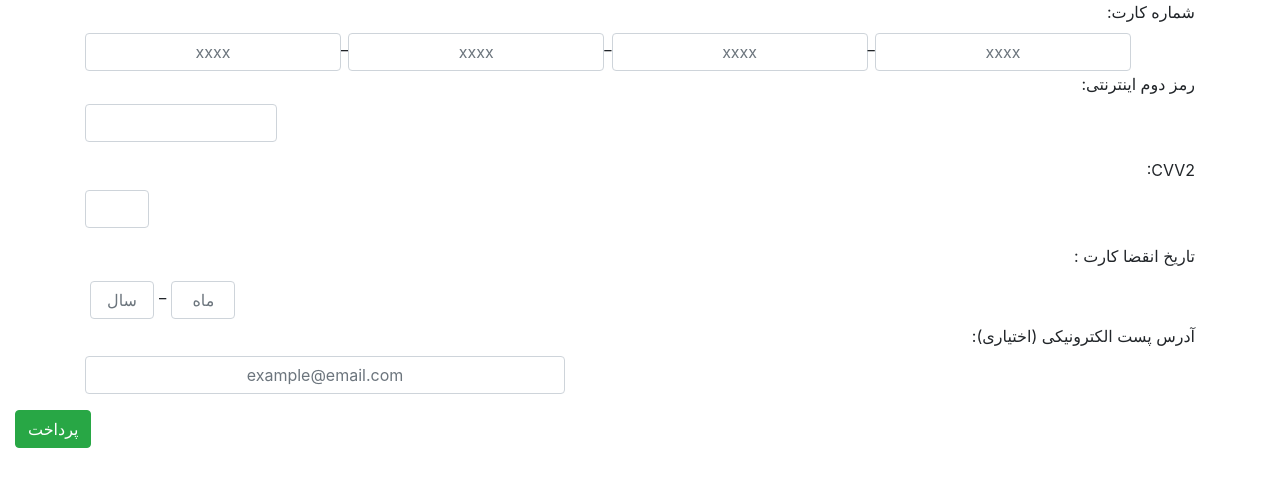
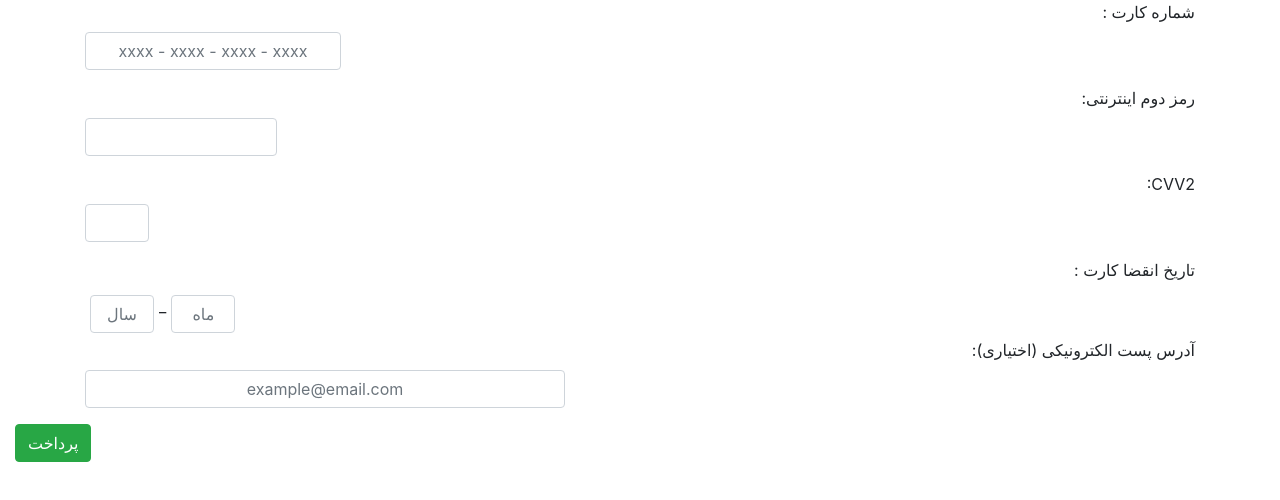
Before and after one commit to SharonAdm/onlinePaymentPage, a React (Create React App) app: page / in a window 1280 px wide. Shown: the top 500 px of the page. Built offline with nearby package versions, Linux system fonts and the light colour scheme.

Commit message:
Changed the input box .

```diff
--- a/src/Components/CardNumber.jsx
+++ b/src/Components/CardNumber.jsx
@@ -4,40 +4,54 @@ import "../style.css";
 class CardNumber extends Component {
   render() {
     return (
+      // <div className="container">
+      //   <label htmlFor="cardNumber">:شماره کارت</label>
+      //   <form className="form-inline">
+      //     <div className="form-group">
+      //       <input
+      //         className="form-control"
+      //         id="inputCardNumber"
+      //         type="text"
+      //         placeholder="xxxx"
+      //         maxLength="4"
+      //       ></input>
+      //       <p>_</p>
+      //       <input
+      //         className="form-control"
+      //         id="inputCardNumber"
+      //         type="text"
+      //         placeholder="xxxx"
+      //         maxLength="4"
+      //       ></input>
+      //       <p>_</p>
+      //       <input
+      //         className="form-control"
+      //         id="inputCardNumber"
+      //         type="text"
+      //         placeholder="xxxx"
+      //         maxLength="4"
+      //       ></input>
+      //       <p>_</p>
+      //       <input
+      //         className="form-control"
+      //         id="inputCardNumber"
+      //         type="text"
+      //         placeholder="xxxx"
+      //         maxLength="4"
+      //       ></input>
+      //     </div>
+      //   </form>
+      // </div>
       <div className="container">
-        <label htmlFor="cardNumber">:شماره کارت</label>
-        <form className="form-inline">
+        <form className="form">
           <div className="form-group">
+            <label htmlFor="cardNumber">: شماره کارت</label>
             <input
+              type="text"
               className="form-control"
               id="inputCardNumber"
-              type="text"
-              placeholder="xxxx"
-              maxLength="4"
-            ></input>
-            <p>_</p>
-            <input
-              className="form-control"
-              id="inputCardNumber"
-              type="text"
-              placeholder="xxxx"
-              maxLength="4"
-            ></input>
-            <p>_</p>
-            <input
-              className="form-control"
-              id="inputCardNumber"
-              type="text"
-              placeholder="xxxx"
-              maxLength="4"
-            ></input>
-            <p>_</p>
-            <input
-              className="form-control"
-              id="inputCardNumber"
-              type="text"
-              placeholder="xxxx"
-              maxLength="4"
+              placeholder="xxxx - xxxx - xxxx - xxxx"
+              maxLength="16"
             ></input>
           </div>
         </form>
```
